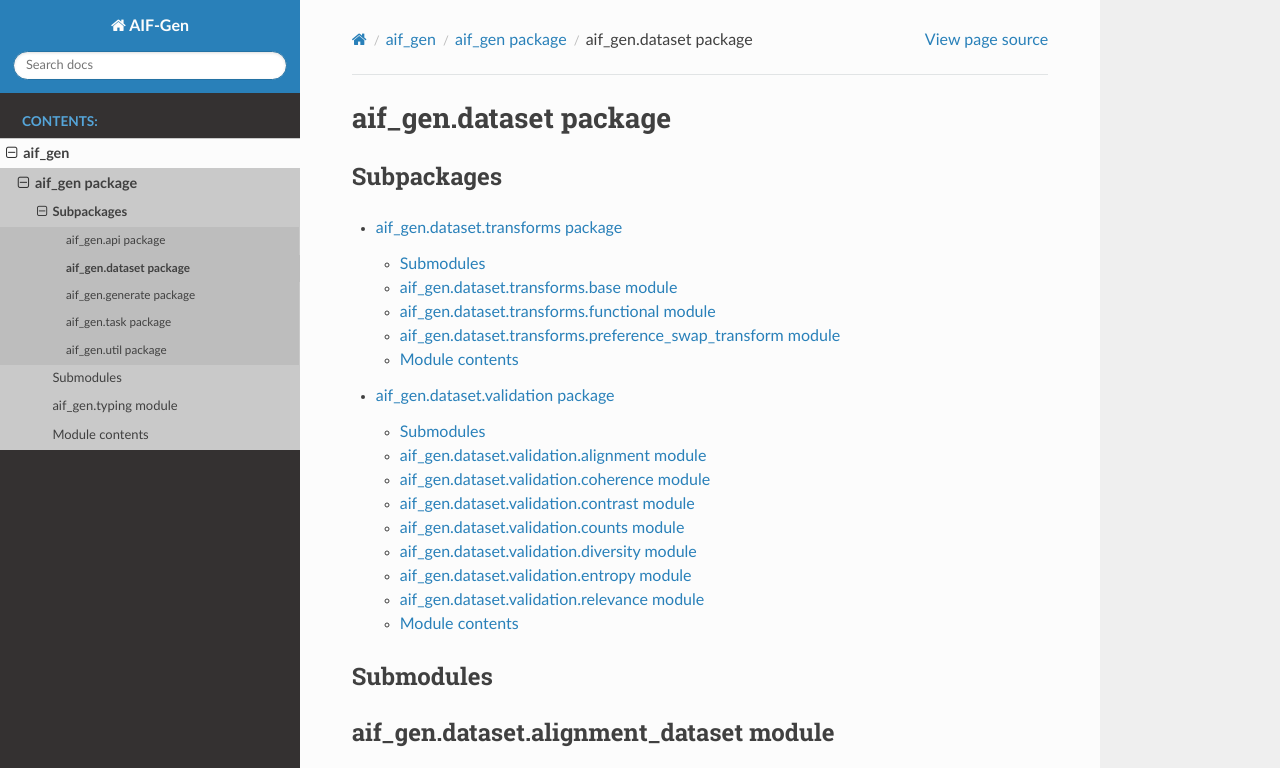
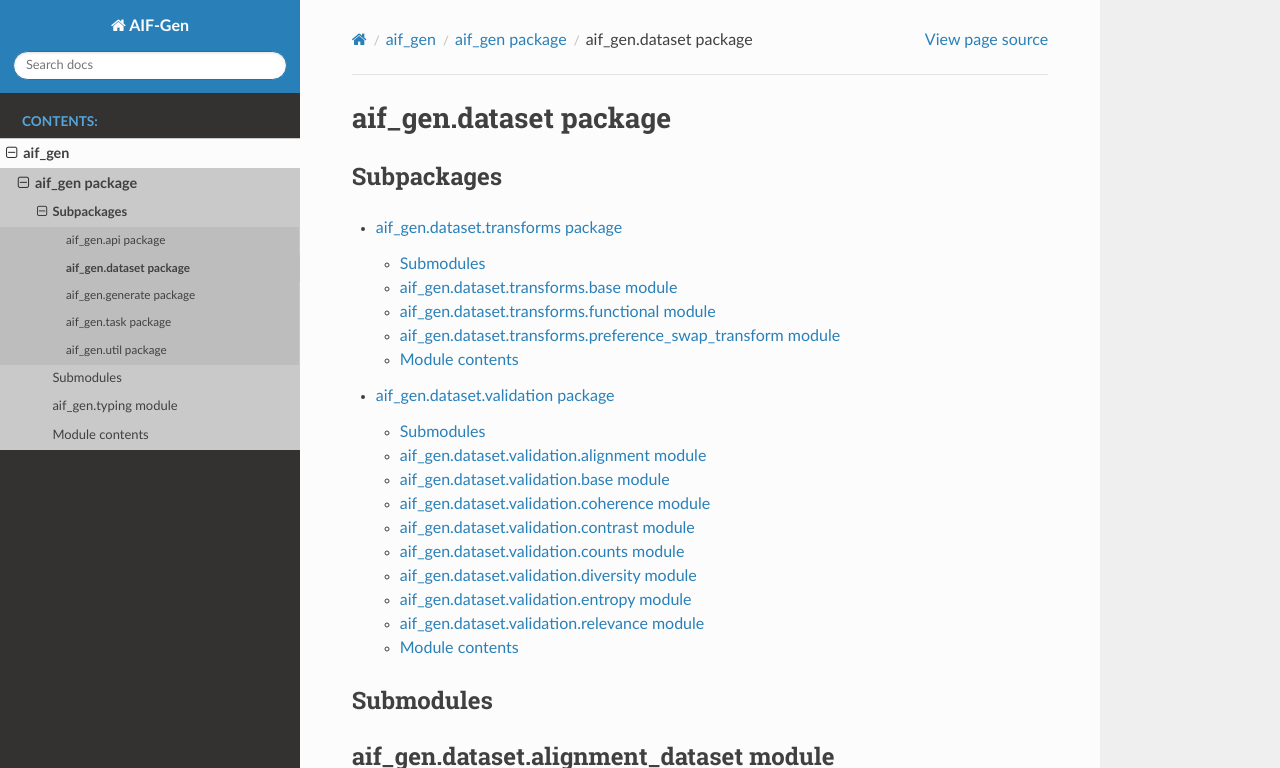
Before and after one commit to amgadelgamal/AIF-Gen, a Sphinx documentation site: the page built from docs/source/aif_gen.dataset.rst, in a window 1280 px wide and 900 px high, cut to the strip 0-768 px from the top of the window. Built offline with Sphinx 7.4.7 and the Read the Docs theme 3.1.0, drawn with Linux system fonts in a browser that asks for light colours.

Commit message:
Upload new documentation

```diff
--- a/docs/source/aif_gen.dataset.validation.rst
+++ b/docs/source/aif_gen.dataset.validation.rst
@@ -8,6 +8,14 @@ aif\_gen.dataset.validation.alignment module
 --------------------------------------------
 
 .. automodule:: aif_gen.dataset.validation.alignment
+   :members:
+   :undoc-members:
+   :show-inheritance:
+
+aif\_gen.dataset.validation.base module
+---------------------------------------
+
+.. automodule:: aif_gen.dataset.validation.base
    :members:
    :undoc-members:
    :show-inheritance:
```
